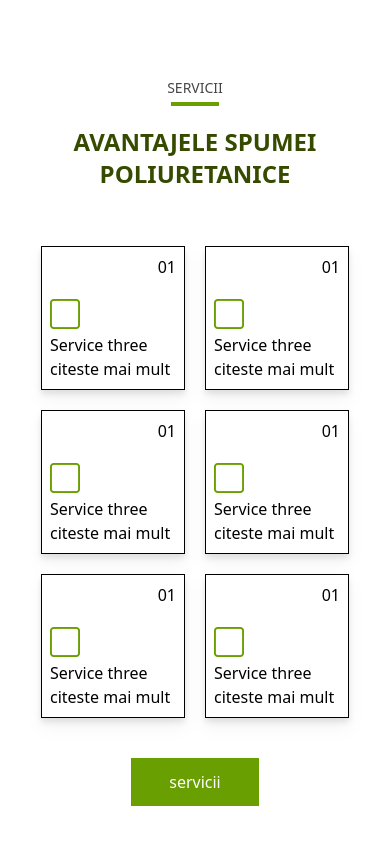
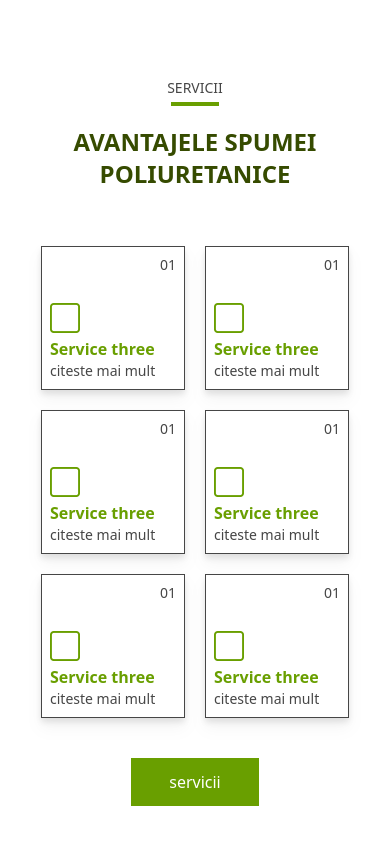
Before and after one commit to DenisWithOneN/desa-isolation, a Vue app: page / in a window 390 px wide. Shown: the part 4580-5424 px from the top of the page. Built offline with nearby package versions, Linux system fonts and the light colour scheme.

Commit message:
update design and responsiveness

```diff
--- a/src/components/homepage/AdvantageCard.vue
+++ b/src/components/homepage/AdvantageCard.vue
@@ -1,12 +1,25 @@
 <script setup></script>
 <template>
-  <div class="bg-white border-black border flex flex-col justify-between p-2 w-36 h-36 sm:w-52 sm:h-52 lg:w-56 lg:h-56 xl:w-72 xl:h-72 drop-shadow-lg">
-    <p class="text-end">01</p>
+  <div
+    class="bg-white border-desadarkgray border flex flex-col justify-between p-2 sm:p-4 w-36 h-36 sm:w-52 sm:h-52 lg:w-56 lg:h-56 xl:w-72 xl:h-72 drop-shadow-lg"
+  >
+    <p class="text-desadarkgray text-sm xl:text-lg text-end">01</p>
     <div>
-    <span class="text-desalightgreen text-3xl"><i class="bi bi-square"</i></span>
-    <p>Service three</p>
-    <p>citeste mai mult</p>
-</div>
+      <span
+        class="text-desalightgreen text-3xl sm:text-5xl md:text-5xl lg:text-6xl xl:text-7xl"
+        ><i class="bi bi-square"></i
+      ></span>
+      <p
+        class="text-desalightgreen sm:text-2xl md:text-2xl lg:text-2xl xl:text-4xl font-semibold"
+      >
+        Service three
+      </p>
+      <p
+        class="text-desadarkgray text-sm sm:text-lg md:text-xl lg:text-xl xl:text-2xl"
+      >
+        citeste mai mult
+      </p>
+    </div>
   </div>
 </template>
 <style scoped></style>
```
